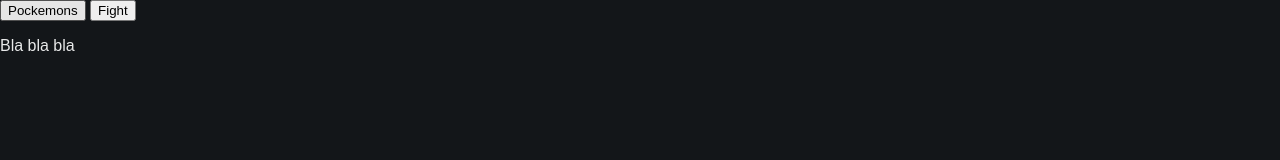
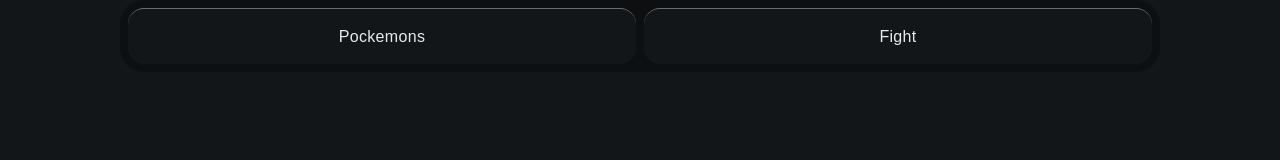
Before and after one commit to nebojulia/pokemon, a website: page index.html in a window 1280 px wide. Drawn offline with Linux system fonts and the light colour scheme; a web font is replaced by a local one.

Commit message:
add desktop container styles

```diff
--- a/index.html
+++ b/index.html
@@ -3,25 +3,21 @@
 <head>
     <meta charset="UTF-8">
     <meta name="viewport" content="width=device-width, initial-scale=1.0">
-    <!-- <link rel="preconnect" href="https://fonts.googleapis.com">
-    <link rel="preconnect" href="https://fonts.gstatic.com" crossorigin>
-    <link href="https://fonts.googleapis.com/css2?family=Mochiy+Pop+One&display=swap" rel="stylesheet"> -->
     <link rel="stylesheet" href="./css/main.css">
     <title>Document</title>
 </head>
 <body>
-    <div class="tabs">
-        <div class="tabs__header">
-            <div class="container">
-                <button class="switcher__trigger">Pockemons</button>
-                <button class="switcher__trigger">Fight</button>
+    <div class="container">
+        <div class="tabs">
+            <div class="tabs__header">
+                <button class="tabs__trigger">Pockemons</button>
+                <button class="tabs__trigger">Fight</button>
             </div>
-        </div>
-        <p class="tabs__text">Bla bla bla</p>
-        <div class="tabs__body">
-            <div class="container">
-                <div class="tabs__content"></div>
-                <div class="tabs__content"></div>
+            <div class="tabs__body">
+                <div>
+                    <div class="tabs__content"></div>
+                    <div class="tabs__content"></div>
+                </div>
             </div>
         </div>
     </div>
--- a/scss/blocks/reboot.scss
+++ b/scss/blocks/reboot.scss
@@ -11,7 +11,32 @@
 }
 
 body {
-	font-family: "Mochiy Pop One", sans-serif;;
+	font-family: "Mochiy Pop One", sans-serif;
 	background-color: var(--monochrome-700);
     height: 100%;
 }
+
+.container {
+	margin: 0 auto;
+    width: min(calc(100% - 240px), 1488px);
+}
+// @media (min-width: $screen-dl) {
+// 	.container {
+// 		width: min(calc(100% - 160px), 1280px);
+// 	}
+// }
+// @media (min-width: $screen-tl) {
+// 	.container {
+// 		width: min(calc(100% - 100px), 992px);
+// 	}
+// }
+// @media (min-width: $screen-t) {
+// 	.container {
+// 		width: min(calc(100% - 64px), 576px);
+// 	}
+// }
+// @media (min-width: $screen-m) {
+// 	.container {
+// 		width: min(calc(100% - 32px), 328px);
+// 	}
+// }
--- a/scss/blocks/tabs.scss
+++ b/scss/blocks/tabs.scss
@@ -1,3 +1,34 @@
-.tabs__text {
+.tabs {
+    border-radius: 24px;
+    padding: 8px;
+    height: 72px;
+    background: var(--monochrome-800);
+}
+.tabs__header {
+    display: flex;
+    gap: 8px;
+}
+.tabs__trigger {
+    border: none;
+    border-top: 1px solid var(--monochrome-400);
+    border-radius: 16px;
+    padding: 16px;
+    height: 56px;
+    width: 100%;
+    background: var(--monochrome-700);
+    font-family: "Mochiy Pop One", sans-serif;
+    font-weight: 400;
+    font-size: 16px;
+    line-height: 150%;
+    letter-spacing: 0.02em;
+    text-align: center;
     color: var(--monochrome-100);
 }
+.tabs__trigger:hover {
+    background: var(--monochrome-400);
+    border-top: 1px solid var(--monochrome-300);
+}
+.tabs__trigger:active {
+    background: var(--monochrome-500);
+    border-top: 1px solid var(--monochrome-400);
+}
```
Also changed, not shown: css/main.css, 1 other file.
